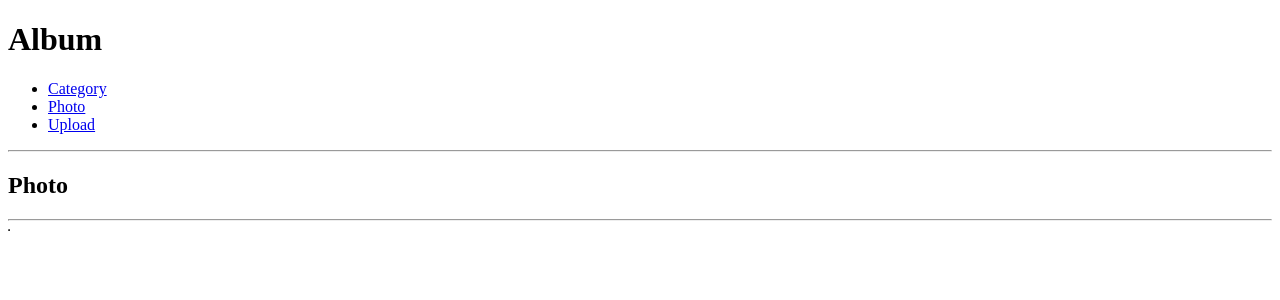
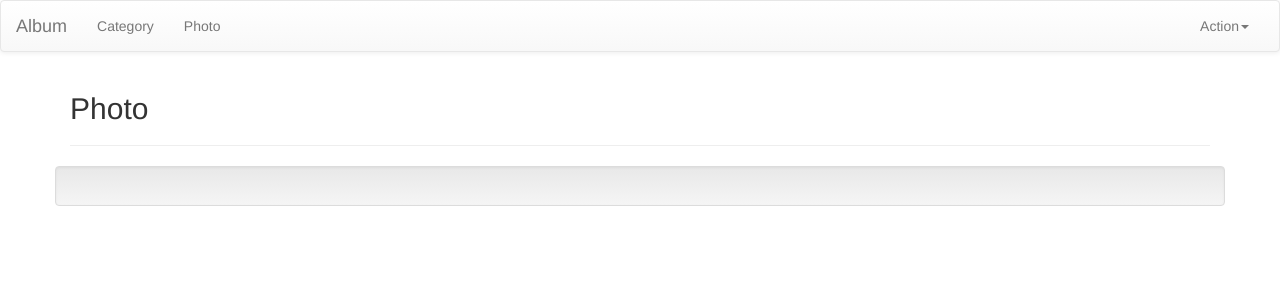
Before and after one commit to phjose/my_album, a Django app: page /album/photo/ in a window 1280 px wide. Shown: the top 300 px of the page. Run offline with Django 3.2, Linux system fonts and the light colour scheme; data that the repository does not hold is empty; some libraries are stand-ins or nearby versions.

Commit message:
Bootstrap

```diff
--- a/album/templates/album/photo_list.html
+++ b/album/templates/album/photo_list.html
@@ -8,22 +8,27 @@
 {% endblock section %}
 
 {% block maincontent %}
-<div class="container-fluid">
-    <div>
-        <table class="table" border="1px">
-            <tr>
-                {% for p in object_list.all %}
-                    <td>
-                        <div>{{ p.title }}</div>
-                        <div>
-                            <a href="{% url "photo-detail" p.id %}">
-                                <img src="{% static p.photo.url %}" style="width:200px;height:200px"/>
-                            </a>
-                        </div>
-                    </td>
-                {% endfor %}
-            </tr>
-        </table>
+    <div class="row well">
+        {% for p in object_list.all %}
+            <div class="col-md-4 well">
+                <div class="panel panel-primary">
+                    <div class="panel-heading">
+                        <h3 class="panel-title">{{ p.title }}</h3>
+                    </div>
+                    <div class="panel-body">
+                        <a href="{% url "photo-detail" p.id %}">
+                            <img src="{% static p.photo.url %}" style="width:200px;height:200px;"/>
+                        </a>
+                    </div>
+                    <div class="panel-footer">
+                        {% if p.comment %}
+                            {{ p.comment }}
+                        {% else %}
+                            <a href="{% url "photo-update" p.id %}">edit comments</a>
+                        {% endif %}
+                    </div>
+                </div>
+            </div>
+        {% endfor %}
     </div>
-</div>
 {% endblock maincontent %}
--- a/templates/base.html
+++ b/templates/base.html
@@ -3,26 +3,52 @@
 <head lang="en">
     <meta charset="UTF-8">
     <title>Album</title>
+    <!-- CDN Bootstrap -->
+    <link rel="stylesheet" href="https://maxcdn.bootstrapcdn.com/bootstrap/3.3.1/css/bootstrap.min.css">
+    <link rel="stylesheet" href="https://maxcdn.bootstrapcdn.com/bootstrap/3.3.1/css/bootstrap-theme.min.css">
+    <script src="https://ajax.googleapis.com/ajax/libs/jquery/1.11.1/jquery.min.js"></script>
+    <script src="https://maxcdn.bootstrapcdn.com/bootstrap/3.3.1/js/bootstrap.min.js"></script>
 </head>
 <body>
-    <h1>Album</h1>
-    <ul>
-        <li>
-            <a href="{% url 'category-list' %}">Category</a>
-        </li>
-        <li>
-            <a href="{% url 'photo-list' %}">Photo</a>
-        </li>
-        <li>
-            <a href="{% url 'photo-create' %}">Upload</a>
-        </li>
-    </ul>
-    <hr>
-    <div>
+    <!-- NavBar -->
+    <nav class="navbar navbar-default">
+        <div class="container-fluid">
+
+            <div class="navbar-header">
+                <button type="button" class="navbar-toggle collapsed" data-toggle="collapse" data-target="#bs-example-navbar-collapse-1">
+                    <span class="sr-only">Toggle navigation</span>
+                    <span class="icon-bar"></span>
+                    <span class="icon-bar"></span>
+                    <span class="icon-bar"></span>
+                </button>
+                <a class="navbar-brand" href="{% url "base" %}">Album</a>
+            </div>
+
+            <div class="collapse navbar-collapse" id="bs-example-navbar-collapse-1">
+                <ul class="nav navbar-nav">
+                    <li><a href="{% url "category-list" %}">Category<span class="sr-only">(current)</span></a></li>
+                    <li><a href="{% url "photo-list" %}">Photo</a></li>
+                </ul>
+                <ul class="nav navbar-nav navbar-right">
+                    <li class="dropdown">
+                        <a href="#" class="dropdown-toggle" data-toggle="dropdown" role="button" aria-expanded="false">Action<span class="caret"></span></a>
+                        <ul class="dropdown-menu" role="menu">
+                            <li><a href="{% url "photo-create" %}">Upload</a></li>
+                            <li class="divider"></li>
+                            <li><a href="#">Log In</a></li>
+                        </ul>
+                    </li>
+                </ul>
+            </div>
+        </div>
+    </nav>
+    <!-- NavBar -->
+
+    <div class="container">
         {% block section %}
         {% endblock section %}
     </div>
-    <div>
+    <div class="container">
         {% block maincontent %}
         {% endblock maincontent %}
     </div>
```
